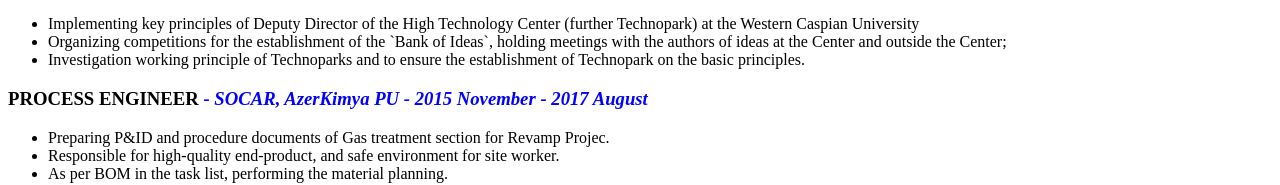
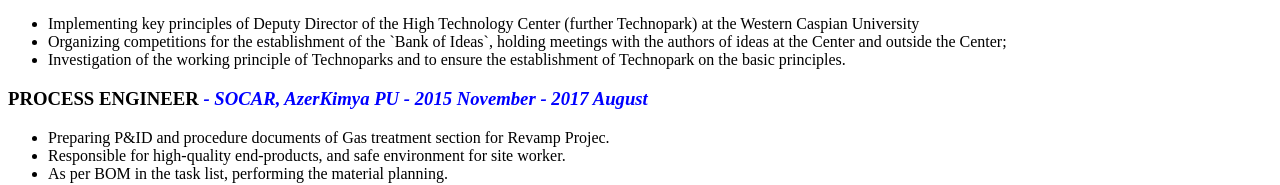
Before and after one commit to Ulkar-Malikova/second_project, a plain HTML site: page index.html in a window 1280 px wide. Shown: the part 634-819 px from the top of the page. Drawn offline with Linux system fonts and the light colour scheme.

Commit message:
Update index.html

```diff
--- a/index.html
+++ b/index.html
@@ -62,7 +62,7 @@
         Organizing competitions for the establishment of the `Bank of Ideas`, holding meetings with the authors of ideas at the Center and outside the Center;
     </li>
     <li>
-        Investigation working principle of Technoparks and to ensure the establishment of Technopark on the basic principles.
+        Investigation of the working principle of Technoparks and to ensure the establishment of Technopark on the basic principles.
     </li>
 </ul>
 
@@ -72,7 +72,7 @@
         Preparing P&ID and procedure documents of Gas treatment section for Revamp Projec.
     </li>
     <li>
-        Responsible for high-quality end-product, and safe environment for site worker.
+        Responsible for high-quality end-products, and safe environment for site worker.
     </li>
     <li>
         As per BOM in the task list, performing the material planning.
```
